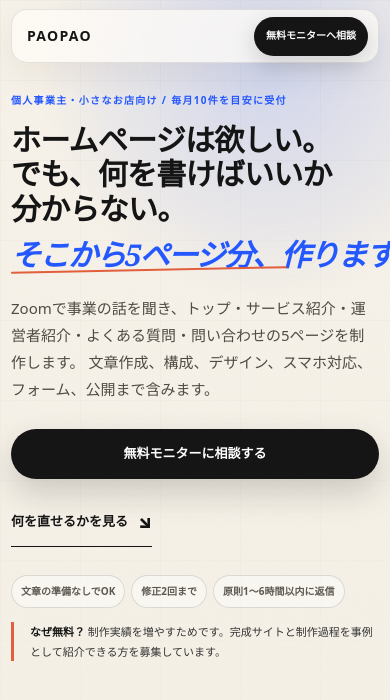
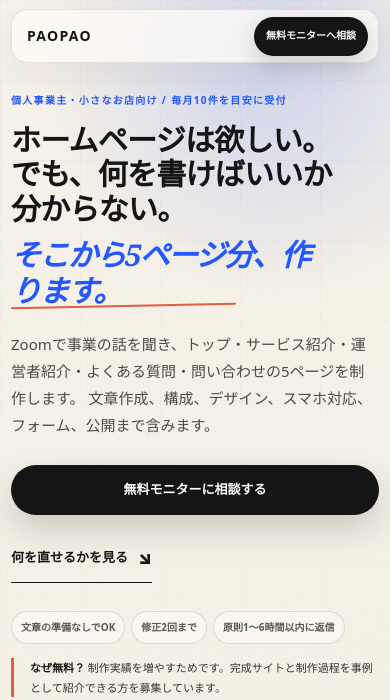
Before and after one commit to SUSANO-OOO/test1, a plain HTML site: page index.html in a window 390 px wide. Shown: the top 700 px of the page. Drawn offline with Linux system fonts and the light colour scheme.

Commit message:
Wrap the mobile offer into two deliberate lines

```diff
--- a/v33-sales.css
+++ b/v33-sales.css
@@ -107,7 +107,7 @@
 @media(max-width:720px){
   .hero h1{font-size:30px!important;line-height:1.15!important;letter-spacing:-.025em!important}
   .hero h1 span{white-space:normal!important;max-width:100%;overflow-wrap:anywhere;line-break:anywhere;text-wrap:wrap!important}
-  .hero h1 .hero-emphasis{font-size:.8em;line-height:1.2;margin-top:.36em;white-space:nowrap!important;overflow-wrap:normal;line-break:auto;text-wrap:nowrap!important;letter-spacing:-.055em}
+  .hero h1 .hero-emphasis{width:300px;max-width:100%;font-size:.9em;line-height:1.2;margin-top:.36em;white-space:normal!important;overflow-wrap:anywhere;line-break:strict;text-wrap:wrap!important;letter-spacing:-.055em}
   .hero-lead{font-size:15px;line-height:1.8;overflow-wrap:anywhere}
   .architecture-wrap{max-width:100%;overflow:hidden}
   .architecture-heading{display:grid;grid-template-columns:1fr;gap:4px;margin-inline:0}
```
